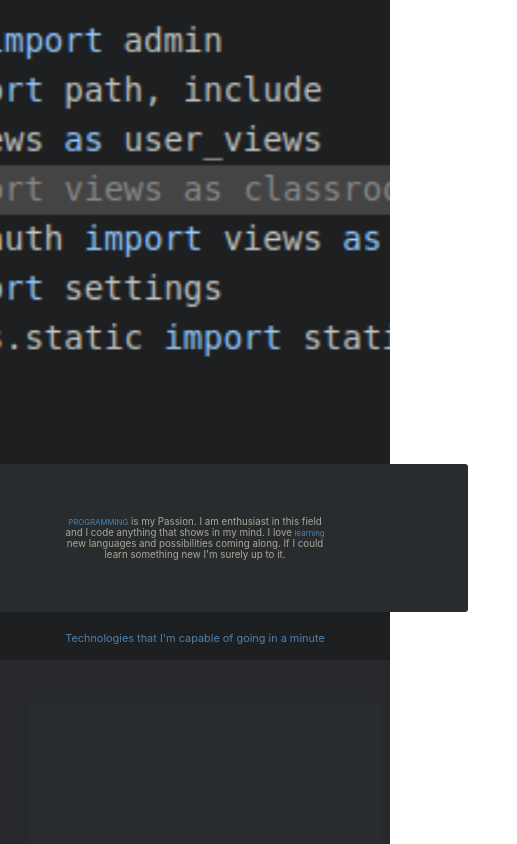
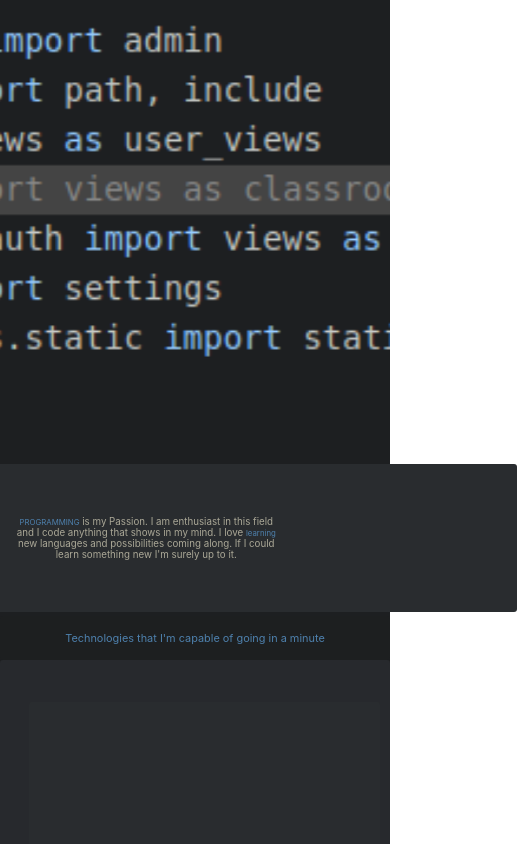
Before and after one commit to m4t1ce/ghpages, a React (Create React App) app: page / in a window 390 px wide. Shown: the top 844 px of the page, 517 px wide, since content can reach past the window. Built offline with nearby package versions, Linux system fonts and the light colour scheme.

Commit message:
changed vw in .info

```diff
--- a/src/styles/App.css
+++ b/src/styles/App.css
@@ -36,6 +36,7 @@
   font-size: 1.7vw;
   text-align: center;
   padding: 5vh 35vw 5vh 35vw;
+  width:95vw;
 }
 
 .Technologies{
@@ -135,6 +136,9 @@
   *{
     font-size:2vw;
   }
+  .Info{
+    width: 95vw;
+  }
   .Info p{
     width: 70vw;
     font-size:2.5vw;
```
